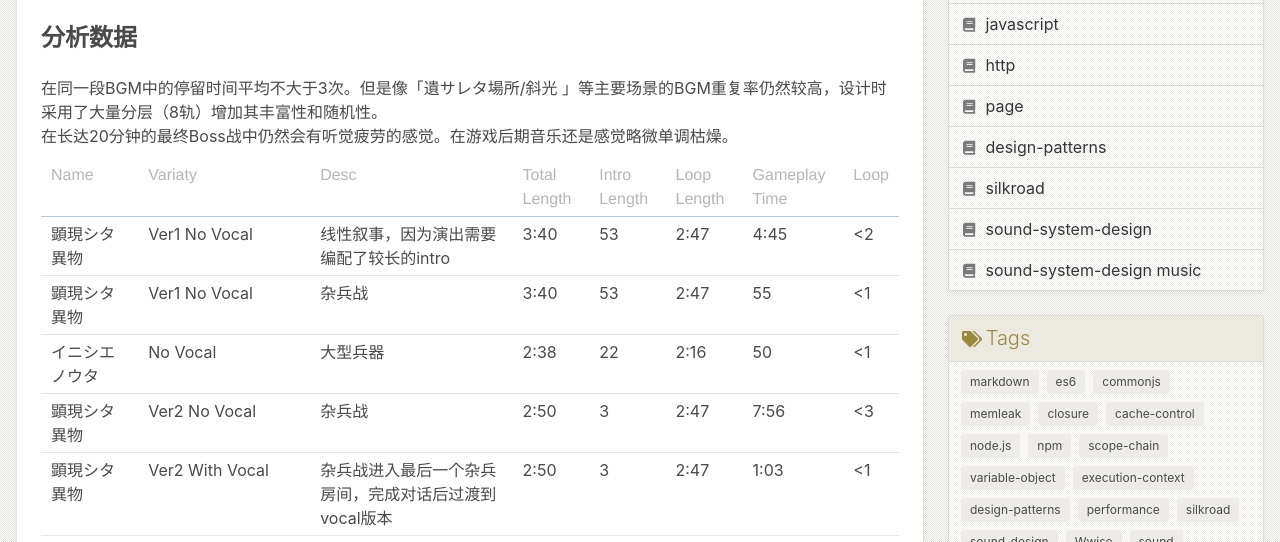
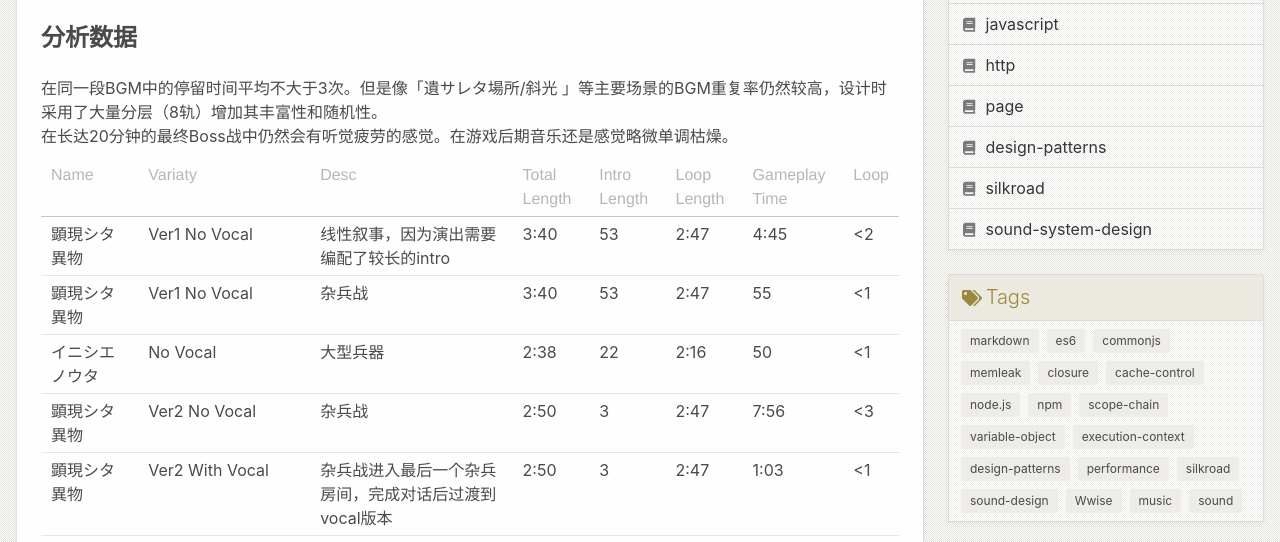
Before and after one commit to eharahe/eharahe.github.io, a Jekyll site: the page built from _posts/notes/2018-06-28-NieR-Automata-Music-Analysis.md, in a window 1280 px wide and 900 px high, scrolled down 912 px, cut to the strip 0-542 px from the top of the window. Built offline with Jekyll 4.4.1, drawn with Linux system fonts in a browser that asks for light colours.

Commit message:
change cartegory

```diff
--- a/_posts/notes/2018-06-28-NieR-Automata-Music-Analysis.md
+++ b/_posts/notes/2018-06-28-NieR-Automata-Music-Analysis.md
@@ -2,8 +2,8 @@
 layout: default
 title: NieR:Automata Music Analysis
 permalink: /notes/nieR-automata-music-analysis
-tags: sound-design Wwise
-category: sound-system-design music
+tags: sound-design Wwise music
+category: sound-system-design
 excerpt_separator: <!--break-->
 ---
 
```
